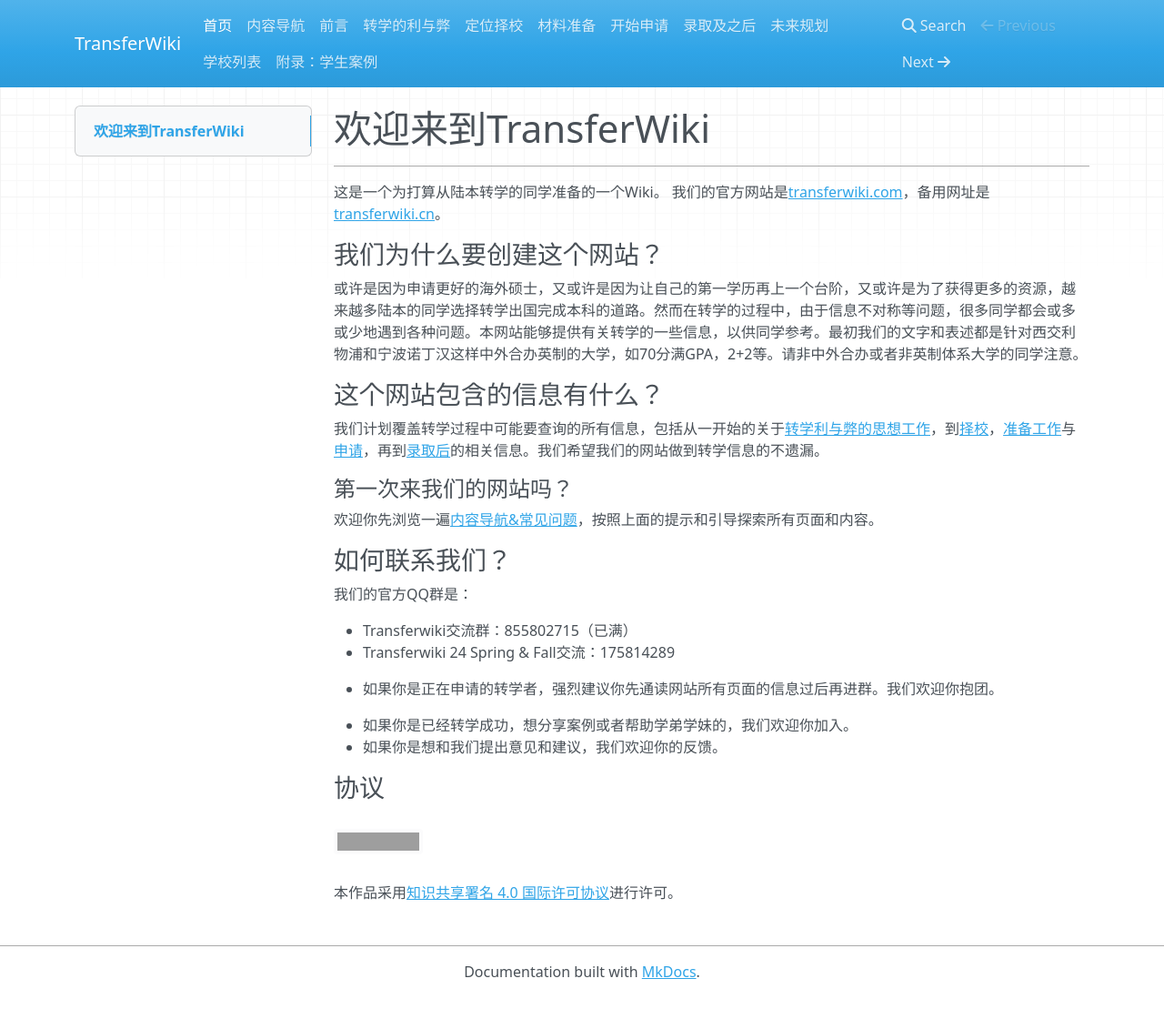
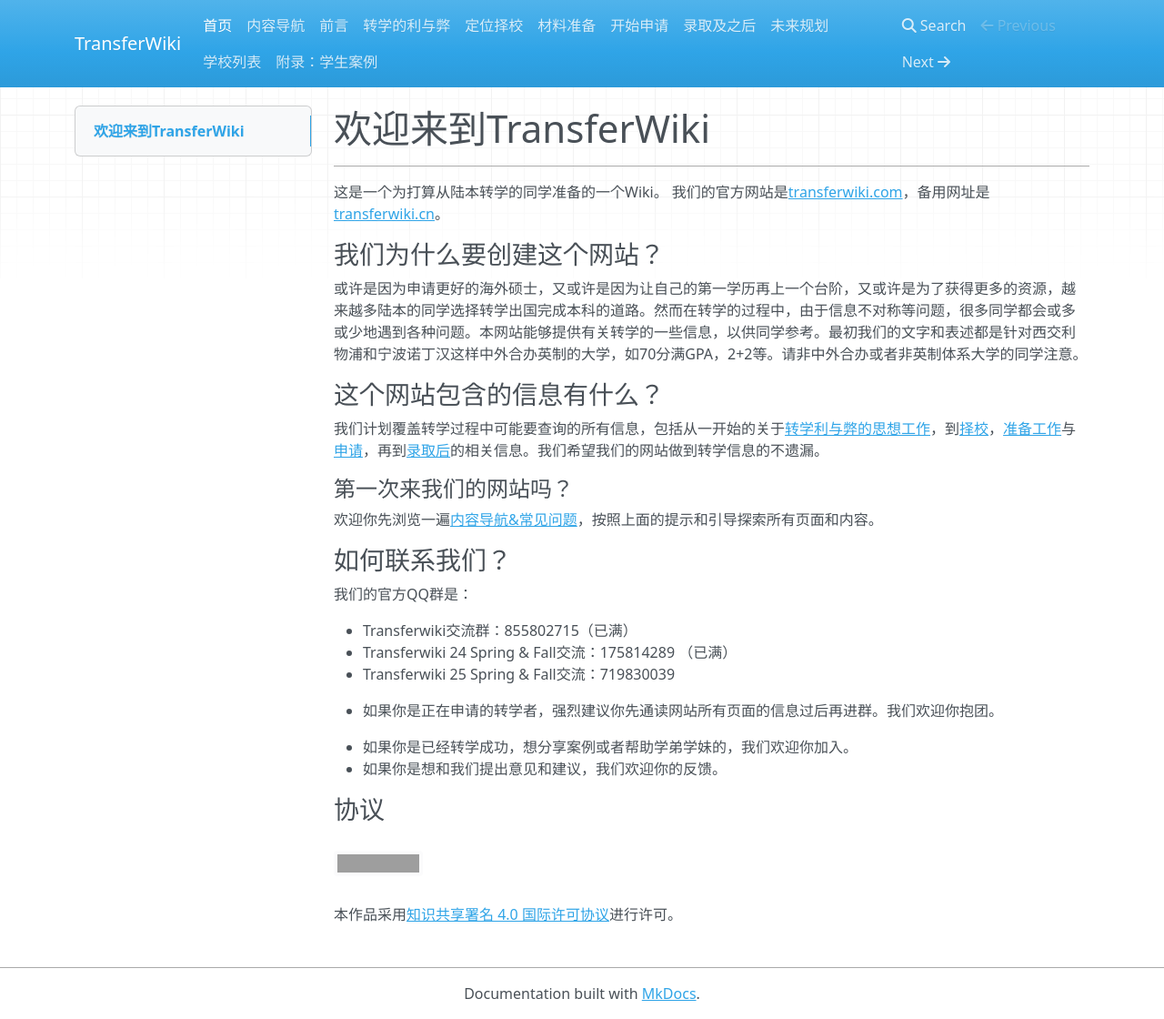
Before and after one commit to SihanXU/TransferWiki, an MkDocs documentation site: the page built from docs/index.md, in a window 1280 px wide and 1120 px high. Shown: the whole window at 91% size. Built offline with MkDocs 1.6.1, drawn with Linux system fonts in a browser that asks for light colours; nearby versions of some CDN libraries; grey boxes are pictures that could not be loaded.

Commit message:
update group chat for 25 sp and fa

```diff
--- a/docs/index.md
+++ b/docs/index.md
@@ -22,7 +22,8 @@
 我们的官方QQ群是：
 
 - Transferwiki交流群：855802715（已满）
-- Transferwiki 24 Spring & Fall交流：175814289
+- Transferwiki 24 Spring & Fall交流：175814289 （已满）
+- Transferwiki 25 Spring & Fall交流：719830039
 
 - 如果你是正在申请的转学者，强烈建议你先通读网站所有页面的信息过后再进群。我们欢迎你抱团。
 - 如果你是已经转学成功，想分享案例或者帮助学弟学妹的，我们欢迎你加入。
```
